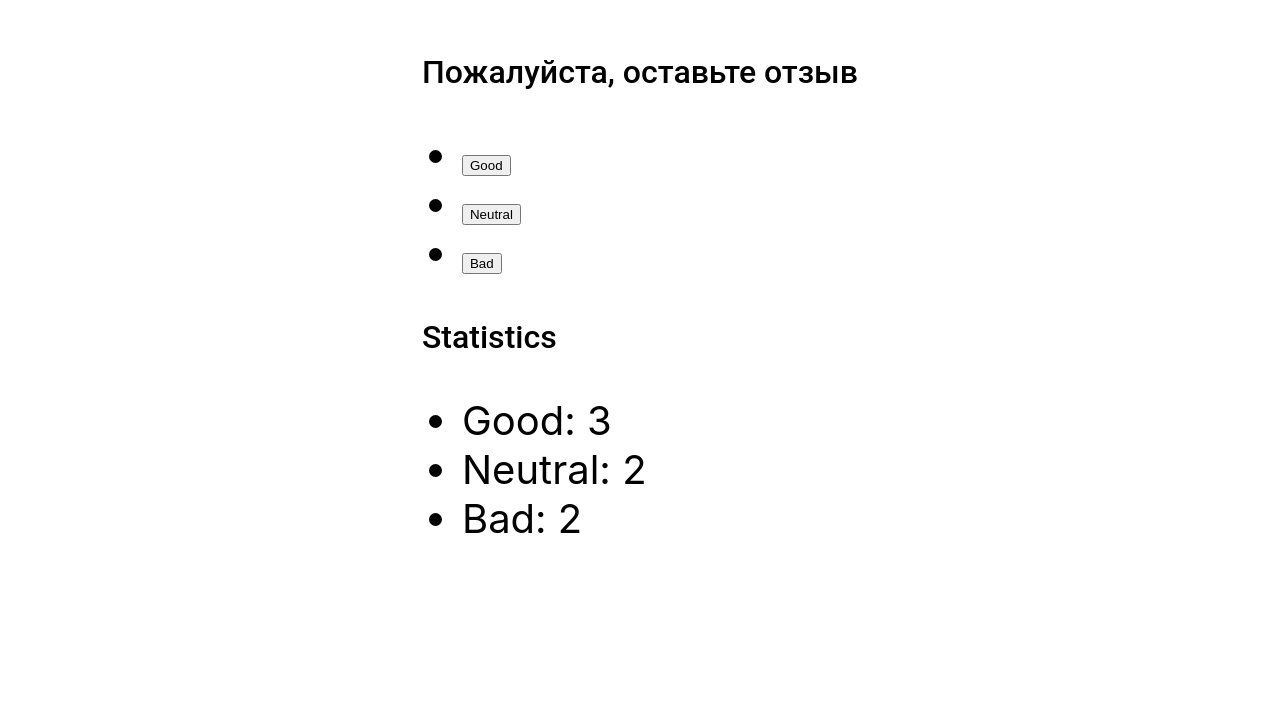
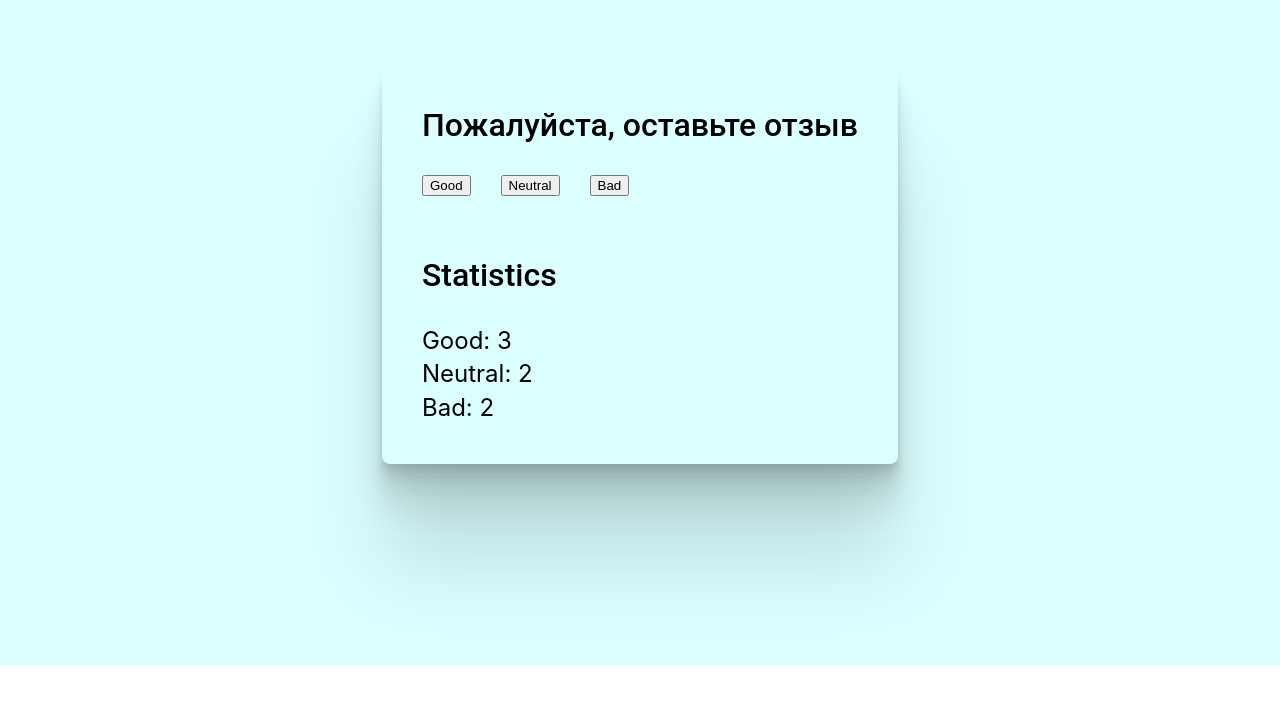
Before and after one commit to VictorSelischev/goit-react-hw-02-feedback, a React (Create React App) app: page / in a window 1280 px wide. Shown: the part 135-838 px from the top of the page. After the commit the page ends 800 px from the top, so only its background shows below. Built offline with nearby package versions, Linux system fonts and the light colour scheme.

Commit message:
Стилизация страницы Feedback

```diff
--- a/src/components/App.jsx
+++ b/src/components/App.jsx
@@ -5,11 +5,11 @@ export const App = () => {
     <div
       style={{
         height: '100vh',
-        padding: '40px',
         display: 'flex',
+        backgroundColor: '#dbffff',
         justifyContent: 'center',
         alignItems: 'center',
-        fontSize: 40,
+        // fontSize: 40,
         color: '#010101'
       }}
     >
--- a/src/components/Feedback/Feedback.jsx
+++ b/src/components/Feedback/Feedback.jsx
@@ -9,25 +9,26 @@ class Feedback extends Component {
   };
 
   render() {
+    console.log(css);
     return (
-      <div>
+      <div className={css.section}>
         <h2 className={css.section__title}>Пожалуйста, оставьте отзыв</h2>
-        <ul className={css.section__buttonList, css.list}>
-          <li>
+        <ul className={css.section__buttonList}>
+          <li className={css.section__buttonListItem}>
             <button>Good</button>
           </li>
-          <li>
+          <li className={css.section__buttonListItem}>
             <button>Neutral</button>
           </li>
-          <li>
+          <li className={css.section__buttonListItem}>
             <button>Bad</button>
           </li>
         </ul>
         <h2 className={css.section__title}>Statistics</h2>
         <ul>
-          <li>Good: 3</li>
-          <li>Neutral: 2</li>
-          <li>Bad: 2</li>
+          <li className={css.section__listItem}>Good: 3</li>
+          <li className={css.section__listItem}>Neutral: 2</li>
+          <li className={css.section__listItem}>Bad: 2</li>
         </ul>
       </div>
     );
--- a/src/components/Feedback/Feedback.module.css
+++ b/src/components/Feedback/Feedback.module.css
@@ -1,12 +1,31 @@
 /* @import url('https://fonts.googleapis.com/css2?family=Roboto:wght@400;500;700&display=swap'); */
 
+.section {
+  padding: 40px;
+  border-radius: 8px;
+  box-shadow: 0 2.8px 2.2px rgba(0, 0, 0, 0.034),
+    0 6.7px 5.3px rgba(0, 0, 0, 0.048), 0 12.5px 10px rgba(0, 0, 0, 0.06),
+    0 22.3px 17.9px rgba(0, 0, 0, 0.072), 0 41.8px 33.4px rgba(0, 0, 0, 0.086),
+    0 100px 80px rgba(0, 0, 0, 0.12);
+}
+
 .section__title {
-    font-family: 'Roboto', sans-serif;
-    font-size: 32px;
-    font-weight: 500;
+  margin-bottom: 30px;
+  font-family: 'Roboto', sans-serif;
+  font-size: 32px;
+  font-weight: 500;
 }
 
 .section__buttonList {
-    display: flex;
+  display: flex;
+  margin-bottom: 60px;
+}
 
+.section__buttonListItem {
+  padding-right: 30px;
 }
+
+.section__listItem {
+  font-size: 24px;
+  line-height: 1.4;
+}
--- a/src/index.css
+++ b/src/index.css
@@ -13,3 +13,14 @@ code {
   font-family: source-code-pro, Menlo, Monaco, Consolas, 'Courier New',
     monospace;
 }
+
+h1, h2, h3, h4, h5, li {
+  padding: 0;
+  margin: 0;
+}
+
+ul {
+  list-style: none;
+  padding: 0;
+  margin: 0;
+}
```
